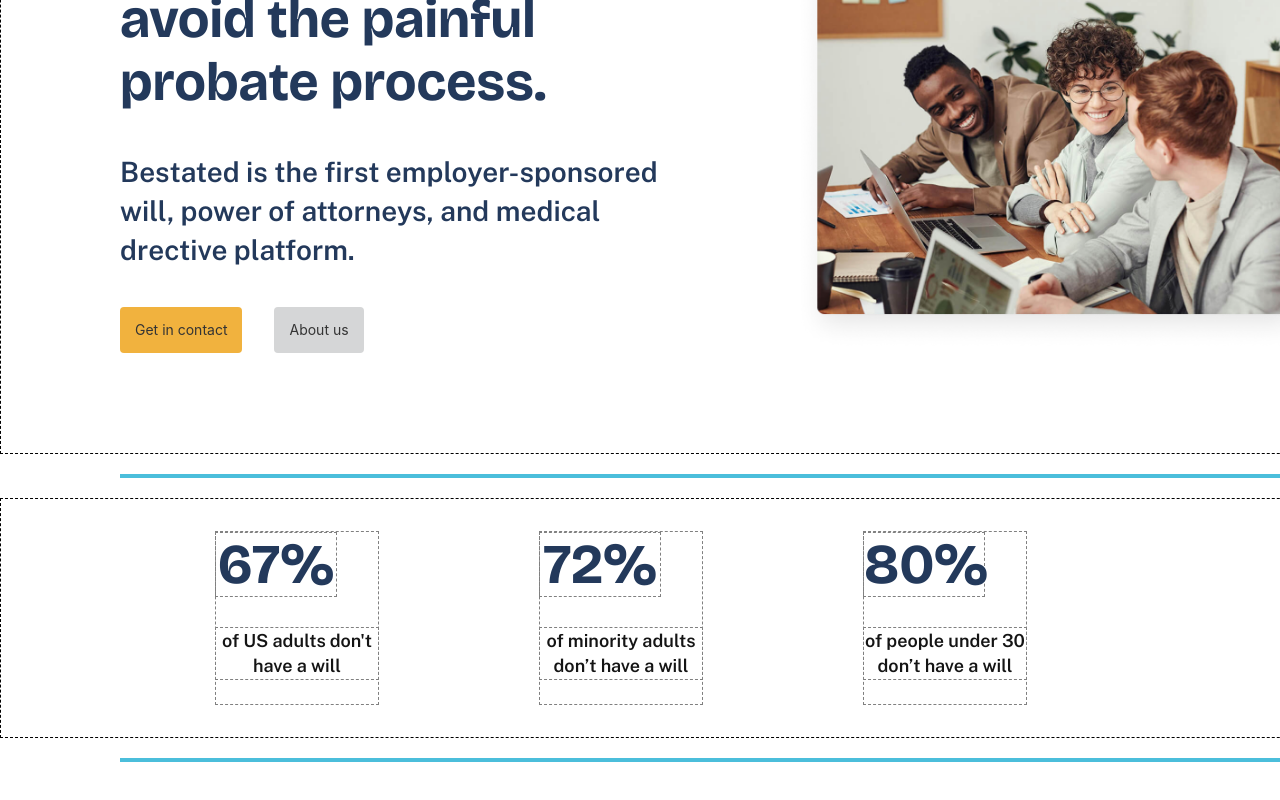
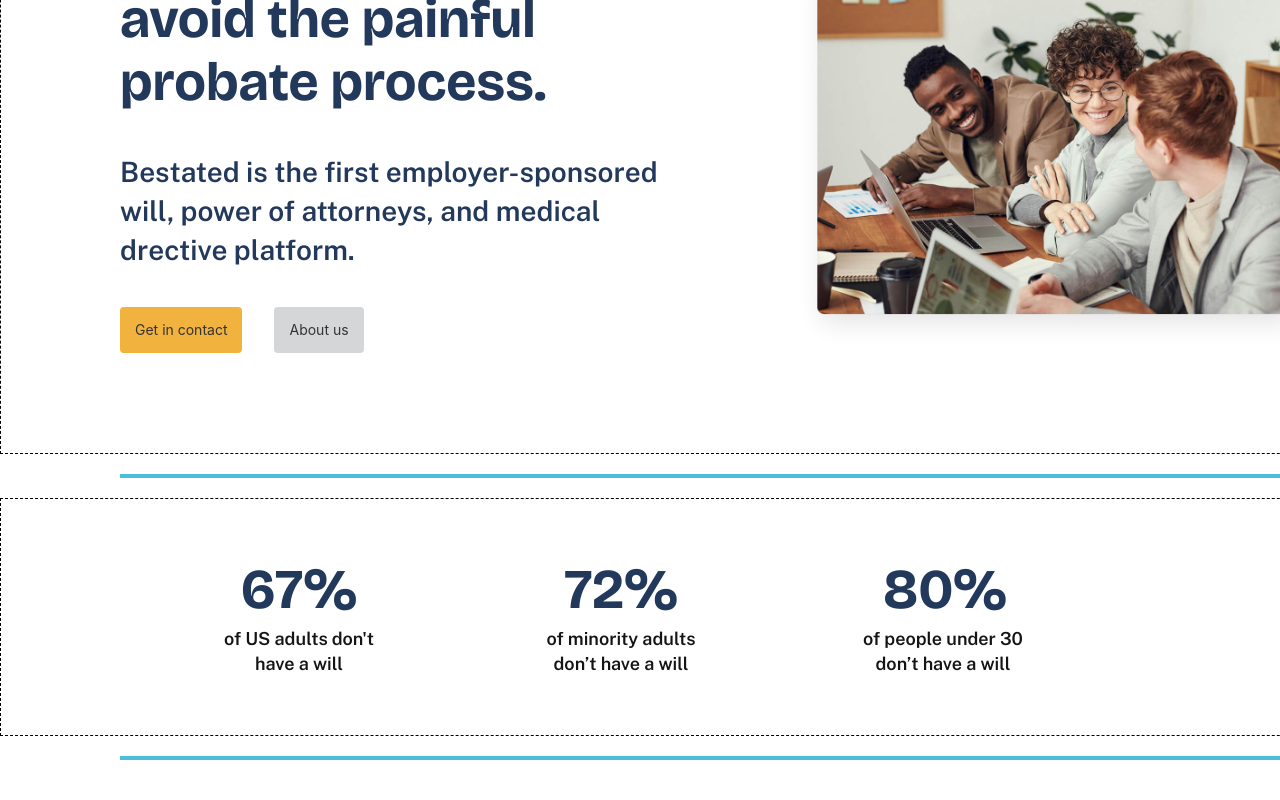
Before and after one commit to chenathy/besated-org, a React app: page / in a window 1280 px wide. Shown: the part 276-1076 px from the top of the page. Built offline with nearby package versions, Linux system fonts and the light colour scheme.

Commit message:
text aligned in the middle

```diff
--- a/src/App.css
+++ b/src/App.css
@@ -178,7 +178,7 @@
 
 .HomePage hr {
     width: 1200px;
-    /* top: 728px; */
+    top: 728px;
     margin-left: 120px;
     border: 2px solid #4BBEDB;
 }
@@ -188,6 +188,7 @@
     display: flex;
     justify-content: center;
     align-items: center;
+    justify-items: center;
     max-height: 236px;
     top: 728px;
     padding: 32px 318px 32px 318px;
@@ -200,15 +201,14 @@
 }
 
 .HomePage .Numbers .Number {
-    display: grid;
+    display: flex;
+    flex-direction: column;
     justify-content: center;
+    align-items: center;
     max-width: 162px;
     height: 172px;
     gap: 5px;
-
-    border-color: gray;
-    border-width: 1px;
-    border-style: dashed;
+    text-align: center;
 }
 
 .Numbers .Number h1 {
@@ -218,12 +218,7 @@
     font-size: 56px;
     font-weight: 600;
     line-height: 63px;
-    text-align: center;
     color: #23395B;
-
-    border-color: gray;
-    border-width: 1px;
-    border-style: dashed;
 }
 
 .Numbers .Number p{
@@ -236,10 +231,6 @@
     text-align: center;
     justify-content: center;
     color: #141414;
-
-    border-color: gray;
-    border-width: 1px;
-    border-style: dashed;
 }
 
 
```
